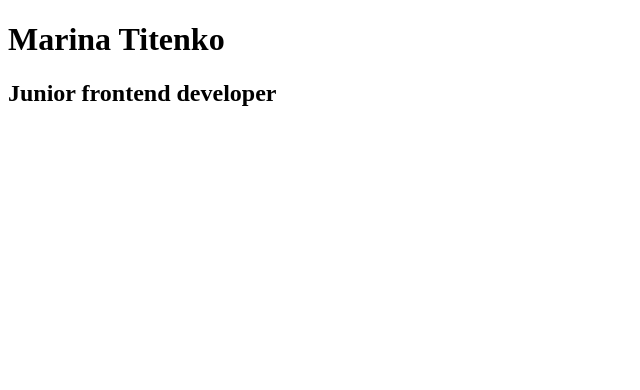
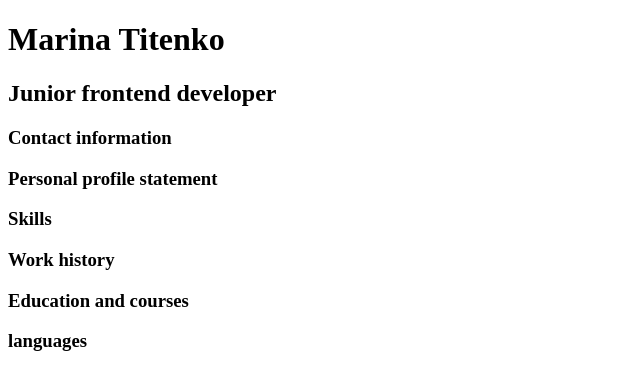
Before and after one commit to MrMarish/rsschool-cv_old, a plain HTML site: page index.html in a window 1280 px wide. Shown: the whole page, without its empty margins (0-640 px from the left). Drawn offline with Linux system fonts and the light colour scheme.

Commit message:
feat: add headers

```diff
--- a/index.html
+++ b/index.html
@@ -5,13 +5,38 @@
     <meta http-equiv="X-UA-Compatible" content="IE=edge" />
     <meta name="viewport" content="width=device-width, initial-scale=1.0" />
     <title>My CV</title>
+    <link rel="stylesheet" href="style.css" />
   </head>
   <body>
-    <div class="cv">
-      <header>
-        <h1>Marina Titenko</h1>
-        <h2>Junior frontend developer</h2>
-      </header>
-    </div>
+    <header>
+      <h1>Marina Titenko</h1>
+      <h2>Junior frontend developer</h2>
+    </header>
+
+    <main class="cv">
+      <div class="info">
+        <h3>Contact information</h3>
+      </div>
+
+      <div class="info">
+        <h3>Personal profile statement</h3>
+      </div>
+
+      <div class="info">
+        <h3>Skills</h3>
+      </div>
+
+      <div class="info">
+        <h3>Work history</h3>
+      </div>
+
+      <div class="info">
+        <h3>Education and courses</h3>
+      </div>
+
+      <div class="info">
+        <h3>languages</h3>
+      </div>
+    </main>
   </body>
 </html>
```
